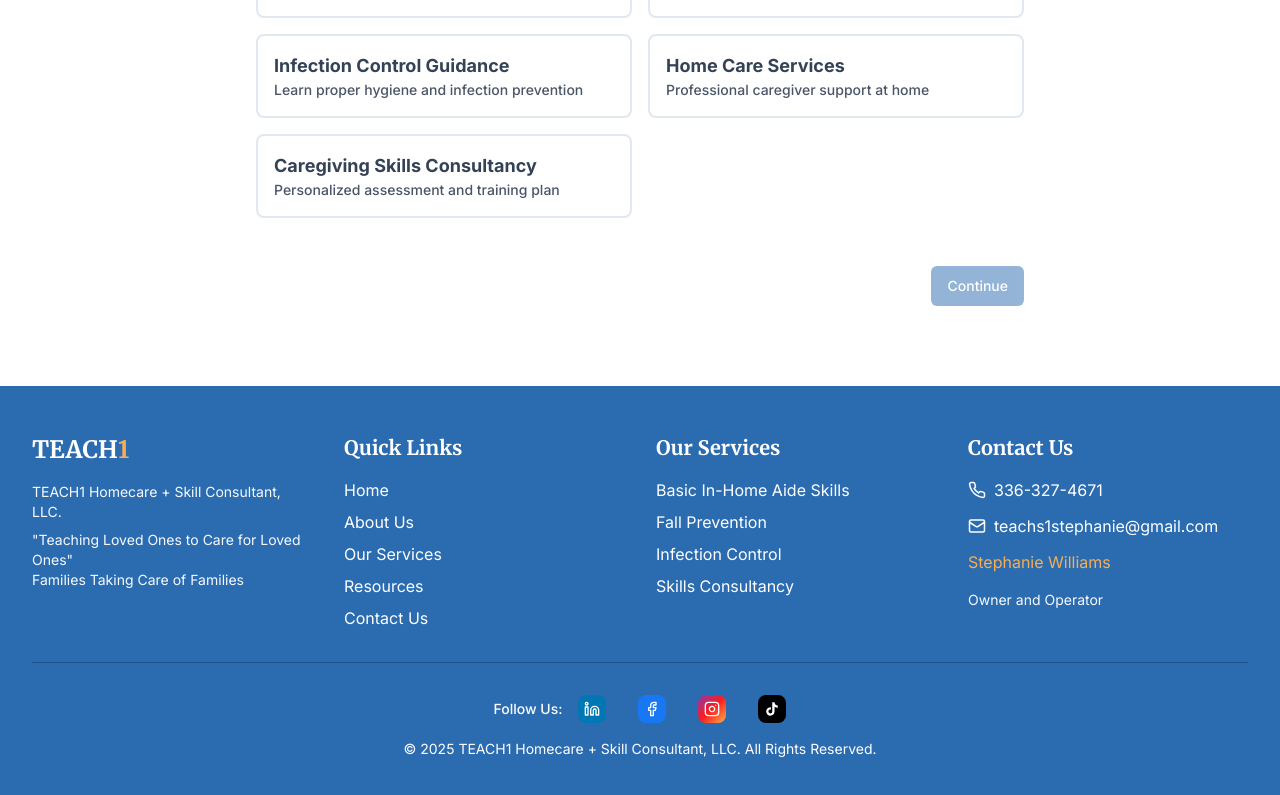
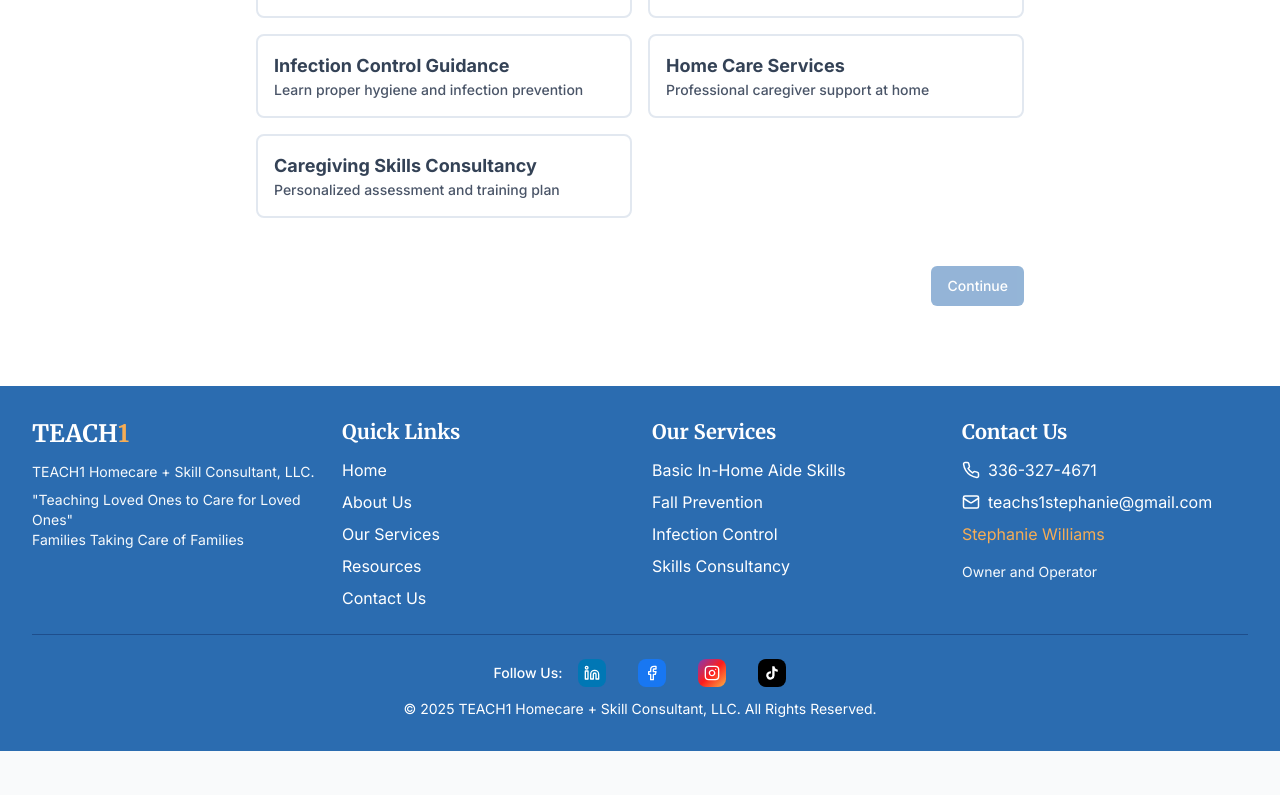
Before and after one commit to DidierShemaGatete/teach1-project-development, a React (Vite) app: page /book in a window 1280 px wide. Shown: the part 634-1429 px from the top of the page. After the commit the page ends 1385 px from the top, so only its background shows below. Built offline with nearby package versions, Linux system fonts and the light colour scheme.

Commit message:
Shorten footer section
Reduced the vertical height of the footer section.

```diff
--- a/src/components/Footer.tsx
+++ b/src/components/Footer.tsx
@@ -1,3 +1,4 @@
+
 import React from 'react';
 import { Link } from 'react-router-dom';
 import { Mail, Phone, Linkedin, Facebook, Instagram } from 'lucide-react';
@@ -7,17 +8,17 @@ const Footer = () => {
 
   return (
     <footer className="bg-teach-blue text-white">
-      <div className="container-custom py-12">
-        <div className="grid grid-cols-1 md:grid-cols-4 gap-8">
+      <div className="container-custom py-8">
+        <div className="grid grid-cols-1 md:grid-cols-4 gap-6">
           {/* Logo and About */}
           <div className="md:col-span-1">
-            <div className="flex items-center mb-4">
+            <div className="flex items-center mb-3">
               <span className="text-2xl font-serif font-bold">TEACH<span className="text-teach-orange">1</span></span>
             </div>
             <p className="text-teach-gray-light text-sm mb-2">
               TEACH1 Homecare + Skill Consultant, LLC.
             </p>
-            <p className="text-teach-gray-light text-sm mb-4">
+            <p className="text-teach-gray-light text-sm mb-3">
               "Teaching Loved Ones to Care for Loved Ones" <br />
               Families Taking Care of Families
             </p>
@@ -25,7 +26,7 @@ const Footer = () => {
 
           {/* Quick Links */}
           <div className="md:col-span-1">
-            <h4 className="font-bold text-xl mb-4 font-serif">Quick Links</h4>
+            <h4 className="font-bold text-xl mb-3 font-serif">Quick Links</h4>
             <ul className="space-y-2">
               <li><Link to="/" className="hover:text-teach-orange transition-colors">Home</Link></li>
               <li><Link to="/about" className="hover:text-teach-orange transition-colors">About Us</Link></li>
@@ -37,7 +38,7 @@ const Footer = () => {
 
           {/* Services */}
           <div className="md:col-span-1">
-            <h4 className="font-bold text-xl mb-4 font-serif">Our Services</h4>
+            <h4 className="font-bold text-xl mb-3 font-serif">Our Services</h4>
             <ul className="space-y-2">
               <li><Link to="/services#basic-skills" className="hover:text-teach-orange transition-colors">Basic In-Home Aide Skills</Link></li>
               <li><Link to="/services#fall-prevention" className="hover:text-teach-orange transition-colors">Fall Prevention</Link></li>
@@ -48,8 +49,8 @@ const Footer = () => {
 
           {/* Contact */}
           <div className="md:col-span-1">
-            <h4 className="font-bold text-xl mb-4 font-serif">Contact Us</h4>
-            <ul className="space-y-3">
+            <h4 className="font-bold text-xl mb-3 font-serif">Contact Us</h4>
+            <ul className="space-y-2">
               <li className="flex items-center">
                 <Phone size={18} className="mr-2 flex-shrink-0" />
                 <a href="tel:+13363274671" className="hover:text-teach-orange transition-colors">336-327-4671</a>
@@ -58,7 +59,7 @@ const Footer = () => {
                 <Mail size={18} className="mr-2 flex-shrink-0" />
                 <a href="mailto:info@teach1care.com" className="hover:text-teach-orange transition-colors">teachs1stephanie@gmail.com</a>
               </li>
-              <li className="mt-4">
+              <li className="mt-3">
                 <p className="text-teach-orange">Stephanie Williams</p>
                 <p className="text-sm text-teach-gray-light">Owner and Operator</p>
               </li>
@@ -66,8 +67,8 @@ const Footer = () => {
           </div>
         </div>
 
-        <div className="border-t border-teach-blue-dark mt-8 pt-8">
-          <div className="flex flex-col items-center space-y-4">
+        <div className="border-t border-teach-blue-dark mt-6 pt-6">
+          <div className="flex flex-col items-center space-y-3">
             {/* Social Media Links */}
             <div className="flex items-center space-x-4">
               <span className="text-sm font-medium">Follow Us:</span>
```
